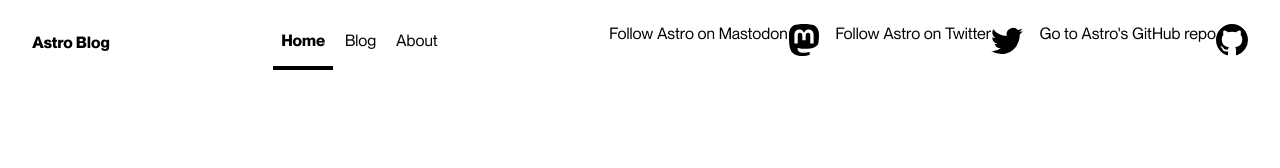
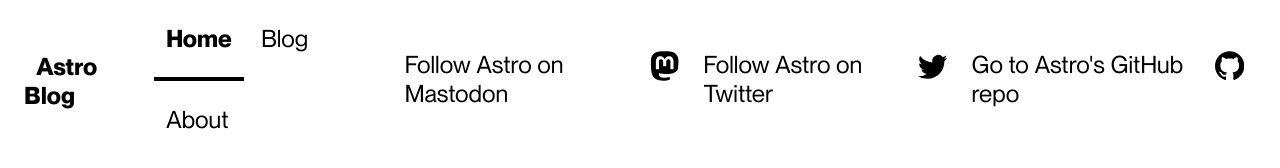
Before and after one commit to ryuuart/long-nguyen-portfolio-2024, an Astro site in the folder web/site/: page / in a window 1280 px wide. Built offline with nearby package versions, Linux system fonts and the light colour scheme; Astro itself is replaced by a stand-in of ours; a web font is replaced by a local one.

Commit message:
feat(site): define more css resets

```diff
--- a/web/site/src/styles/global.css
+++ b/web/site/src/styles/global.css
@@ -28,7 +28,20 @@
 }
 
 body {
+  margin: 0;
+
   font:
-    normal normal 1rem "PP Neue Montreal",
+    normal normal 1.5rem "PP Neue Montreal",
     sans-serif;
 }
+
+button {
+  border: 0;
+  background: none;
+
+  padding: 0;
+}
+
+a:visited {
+  color: initial;
+}
```
